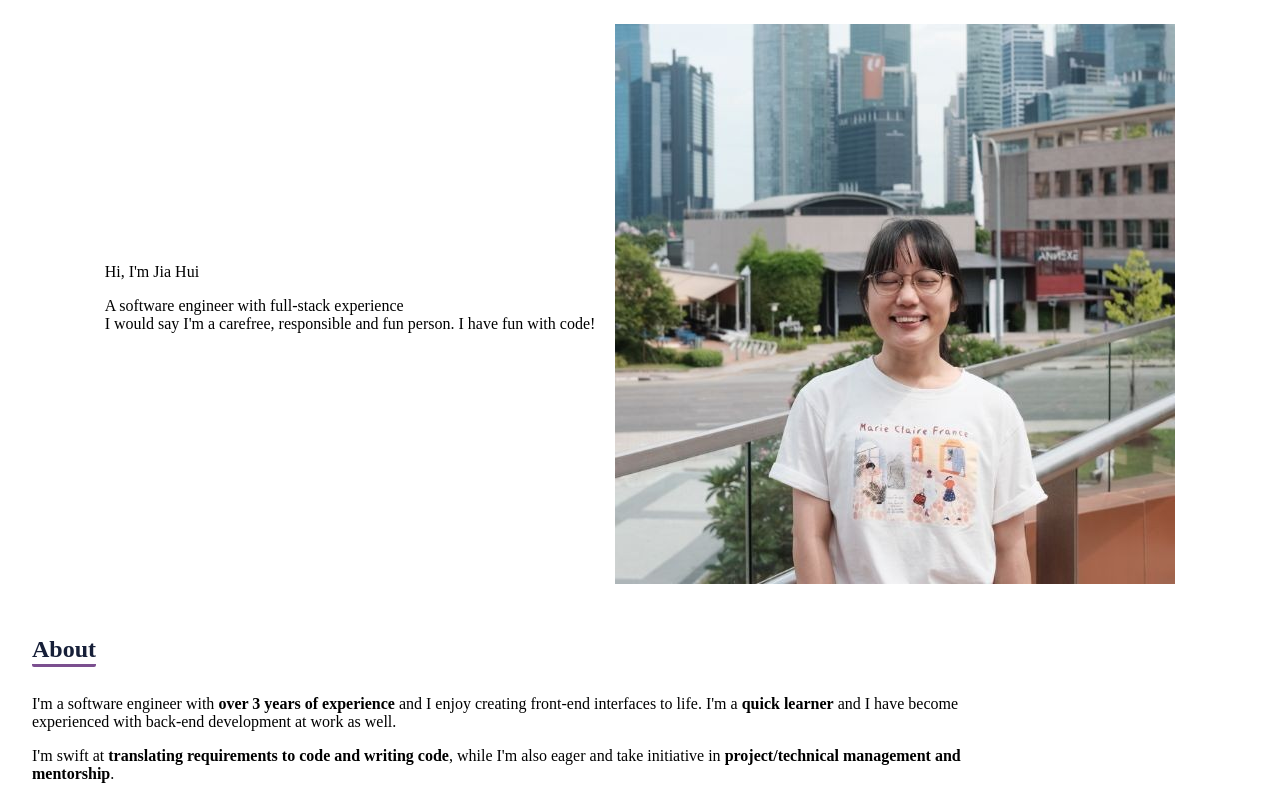
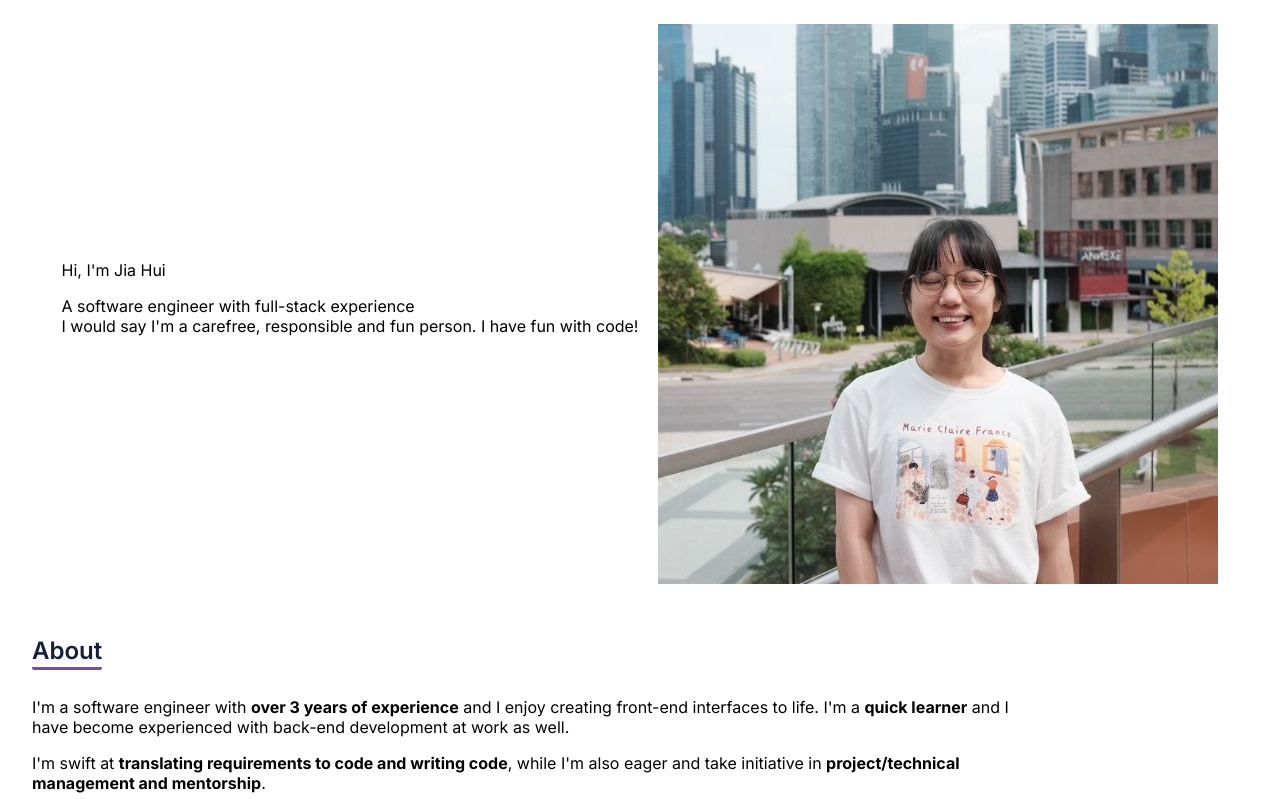
Before and after one commit to kwokkiejh/notebookie, a React app: page / in a window 1280 px wide. Shown: the top 799 px of the page. Built offline with nearby package versions, Linux system fonts and the light colour scheme.

Commit message:
refactor: font-family

```diff
--- a/src/index.html
+++ b/src/index.html
@@ -9,6 +9,10 @@ initial-scale=1.0"
     />
     <meta http-equiv="X-UA-Compatible" content="ie=edge" />
     <title>Kwokkie</title>
+    <link
+      href="https://fonts.googleapis.com/css2?family=Inter:wght@100..900&display=swap"
+      rel="stylesheet"
+    />
   </head>
   <body>
     <section id="root"></section>
--- a/src/style.scss
+++ b/src/style.scss
@@ -1,6 +1,9 @@
 body {
   margin: 0px;
   padding: 0px;
+  font-family: "Inter", -apple-system, BlinkMacSystemFont, "Segoe UI", Roboto,
+    "Helvetica Neue", Arial, "Noto Sans", sans-serif, "Apple Color Emoji",
+    "Segoe UI Emoji", "Segoe UI Symbol", "Noto Color Emoji";
 }
 p {
   font-size: 1rem;
```
